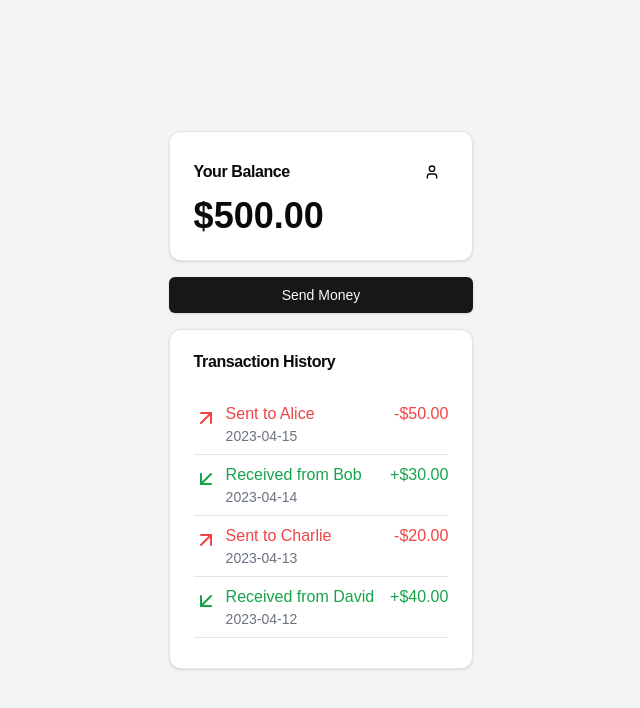
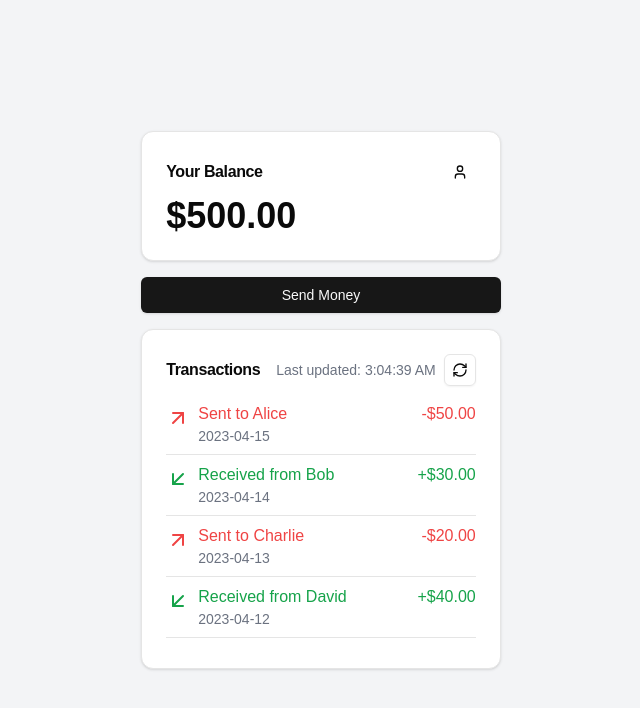
Before and after one commit to ryan-huang1/link-pay-frontend, a Next.js app in the folder link-pay/: page / in a window 1280 px wide. Shown: the top 708 px of the page, without its empty margins (319-959 px from the left). Built offline with nearby package versions, Linux system fonts and the light colour scheme.

Commit message:
add update transactions

```diff
--- a/link-pay/src/components/venmo-interface.tsx
+++ b/link-pay/src/components/venmo-interface.tsx
@@ -13,7 +13,7 @@ import {
 import { Input } from "@/components/ui/input"
 import { Label } from "@/components/ui/label"
 import { ScrollArea } from "@/components/ui/scroll-area"
-import { ArrowUpRight, ArrowDownLeft, User, ChevronDown, CheckCircle, XCircle } from "lucide-react"
+import { ArrowUpRight, ArrowDownLeft, User, ChevronDown, CheckCircle, XCircle, RefreshCw } from "lucide-react"
 import {
   Tooltip,
   TooltipContent,
@@ -51,6 +51,7 @@ export function VenmoInterface() {
   const [transactionStatus, setTransactionStatus] = useState<"success" | "failure" | null>(null)
   const [transactions, setTransactions] = useState(initialTransactions)
   const [isTooltipOpen, setIsTooltipOpen] = useState(false)
+  const [lastUpdated, setLastUpdated] = useState<Date>(new Date())
 
   const handleSendMoney = () => {
     if (amount && recipient) {
@@ -93,6 +94,25 @@ export function VenmoInterface() {
   const handleSelectUser = (user: { value: string; label: string }) => {
     setRecipient(user.label)
     setIsDropdownOpen(false)
+  }
+
+  const generateRandomPayment = () => {
+    const randomAmount = Math.floor(Math.random() * 100) + 1 // Random amount between 1 and 100
+    const randomUser = suggestedUsers[Math.floor(Math.random() * suggestedUsers.length)]
+    return {
+      id: transactions.length + 1,
+      type: "received",
+      amount: randomAmount,
+      from: randomUser.label,
+      date: new Date().toISOString().split('T')[0]
+    }
+  }
+
+  const refreshTransactions = () => {
+    const newPayment = generateRandomPayment()
+    setTransactions([newPayment, ...transactions])
+    setBalance(balance + newPayment.amount)
+    setLastUpdated(new Date())
   }
 
   useEffect(() => {
@@ -229,8 +249,21 @@ export function VenmoInterface() {
       </Dialog>
 
       <Card>
-  <CardHeader>
-    <CardTitle>Transaction History</CardTitle>
+        <CardHeader className="flex flex-row items-center justify-between space-y-0 pb-2">
+          <CardTitle className="mr-4">Transactions</CardTitle>
+          <div className="flex items-center space-x-2">
+            <p className="text-sm text-gray-500">
+              Last updated: {lastUpdated.toLocaleTimeString()}
+            </p>
+            <Button
+              variant="outline"
+              size="icon"
+              onClick={refreshTransactions}
+              className="h-8 w-8"
+            >
+              <RefreshCw className="h-4 w-4" />
+            </Button>
+          </div>
         </CardHeader>
         <CardContent>
           <ScrollArea className="h-[250px]">
```
Lines whose indentation alone changed are shown as unchanged.
